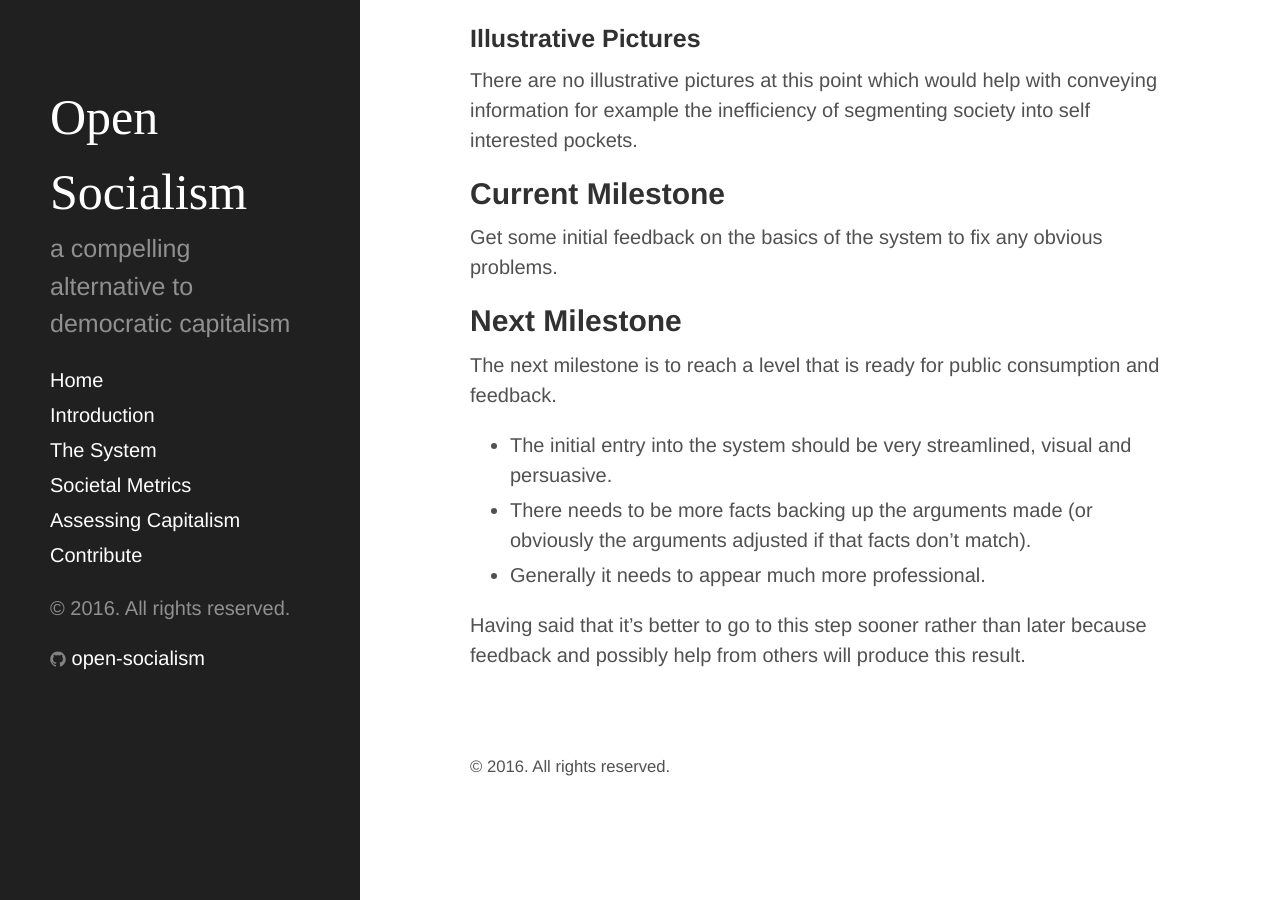
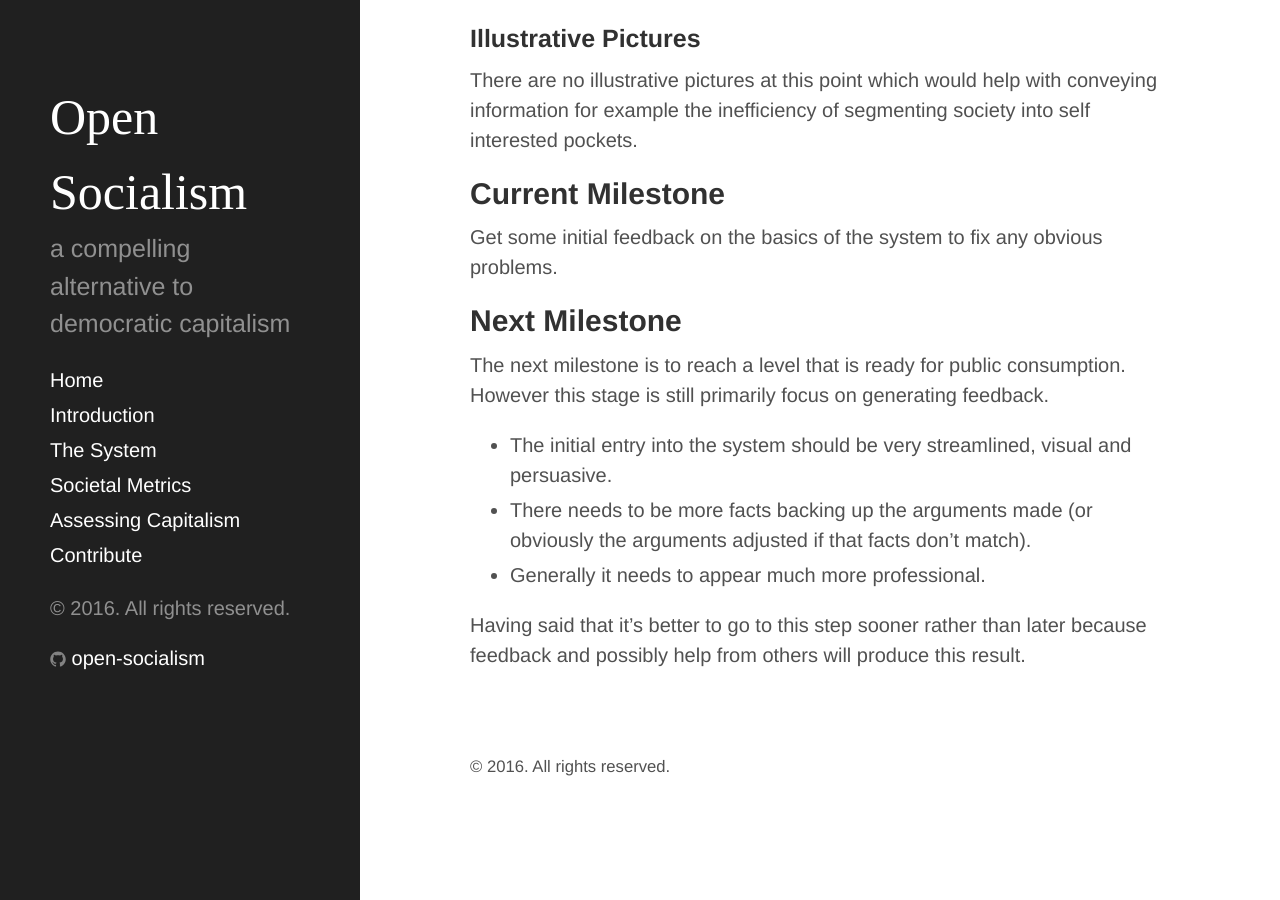
Before and after one commit to open-socialism/open-socialism-site, a Jekyll site: the page built from status.md, in a window 1280 px wide and 900 px high, scrolled down 853 px. Built offline with Jekyll 4.4.1, drawn with Linux system fonts in a browser that asks for light colours.

Commit message:
small tweak on status

```diff
--- a/status.md
+++ b/status.md
@@ -30,7 +30,7 @@ Get some initial feedback on the basics of the system to fix any obvious problem
 
 ## Next Milestone
 
-The next milestone is to reach a level that is ready for public consumption and feedback.
+The next milestone is to reach a level that is ready for public consumption. However this stage is still primarily focus on generating feedback.
 
 * The initial entry into the system should be very streamlined, visual and persuasive.
 * There needs to be more facts backing up the arguments made (or obviously the arguments adjusted if that facts don't match).
```
